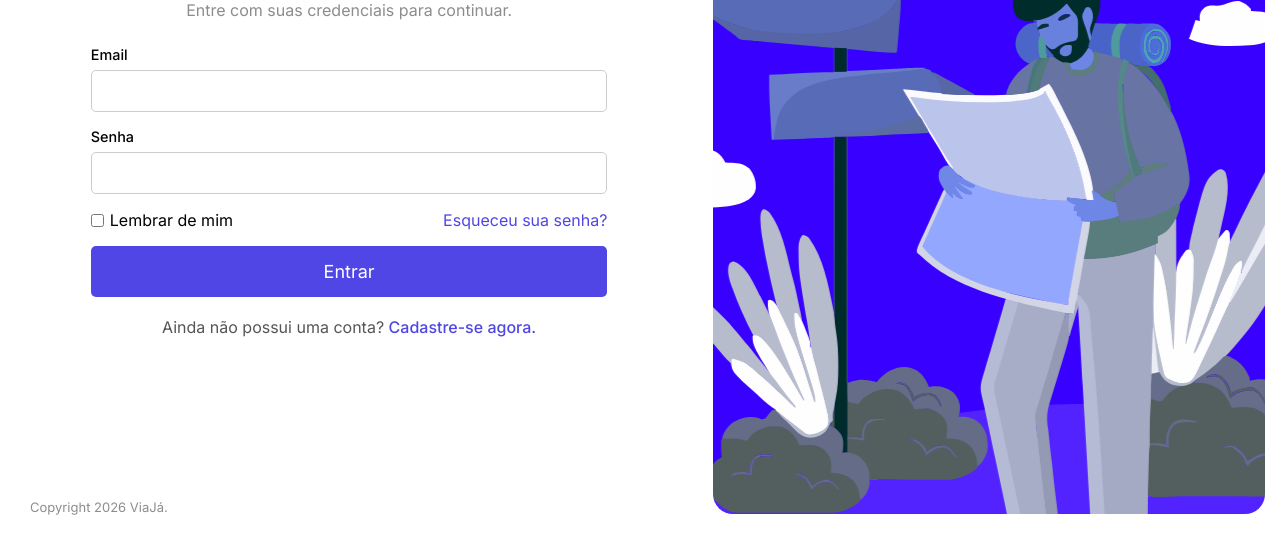
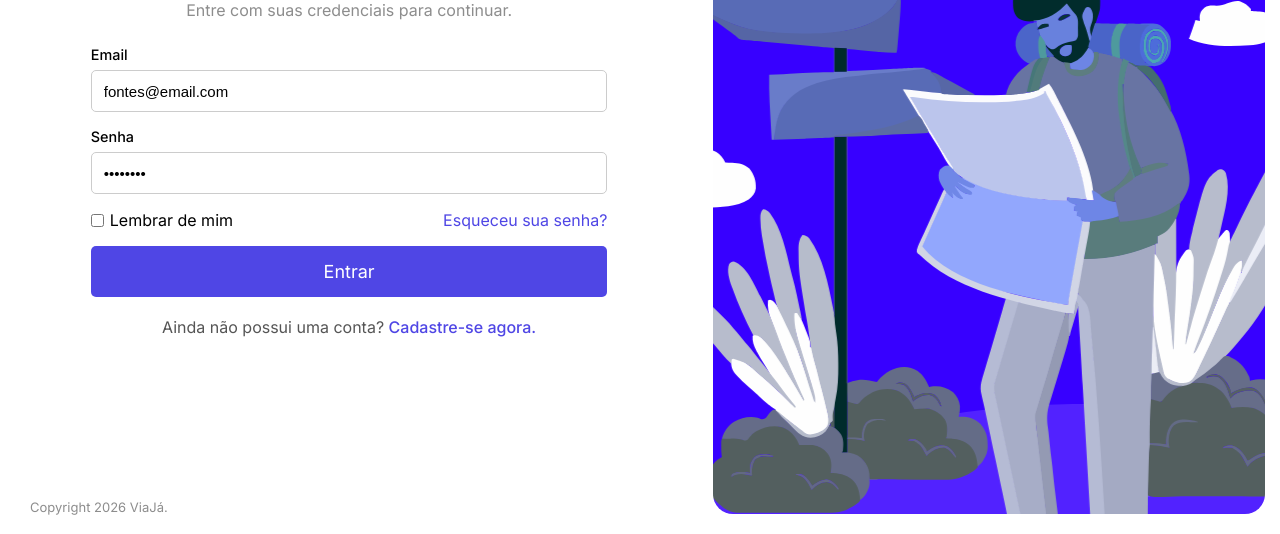
Before and after one commit to Projeto-ViaJa/web-app, a website: page public/pages/login/index.html in a window 1280 px wide. Shown: the part 266-800 px from the top of the page. Drawn offline with Linux system fonts and the light colour scheme.

Commit message:
readme e campo de login pre preenchido

```diff
--- a/public/pages/login/index.html
+++ b/public/pages/login/index.html
@@ -22,11 +22,11 @@
                 <form class="signup-form">
                     <div class="input-group">
                         <label for="email">Email</label>
-                        <input type="email" id="in_email" name="email" required>
+                        <input type="email" id="in_email" name="email" value="fontes@email.com" required>
                     </div>
                     <div class="input-group">
                         <label for="password">Senha</label>
-                        <input type="password" id="in_password" name="password" required>
+                        <input type="password" id="in_password" name="password" value="12345678" required>
                     </div>
                     <div class="remember-container">
                         <div>
```
Also changed, not shown: README.md.
